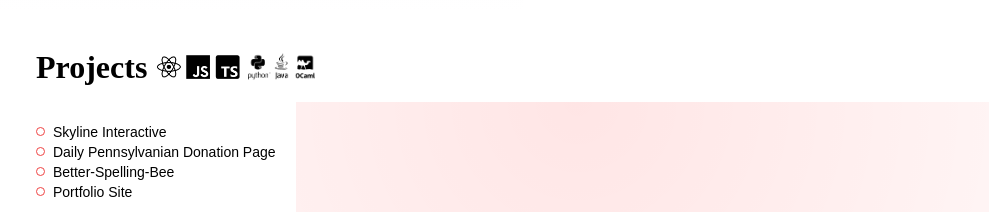
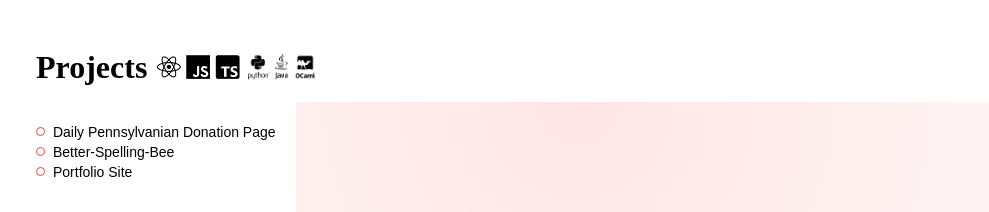
Before and after one commit to kimestelle/my-portfolio, a Next.js app: page / in a window 1280 px wide. Shown: the part 1240-1452 px from the top of the page, without its empty margins (4-993 px from the left). Built offline with nearby package versions, Linux system fonts and the light colour scheme; a web font is replaced by a local one.

Commit message:
moved skyline to playground

```diff
--- a/src/app/components/Projects.tsx
+++ b/src/app/components/Projects.tsx
@@ -17,15 +17,15 @@ function buildProject(projectObj: Code): Code {
 }
 
 const projects: Code[] = [
-  buildProject({
-    name: 'Skyline Interactive',
-    date: '</> UI/UX',
-    label: 'Web Development',
-    url: 'https://kimestelle.github.io/city-skyline/',
-    languages: ['React', 'Javascript', 'Vite'],
-    description: 'A sandbox I built while learning React, used Vite to build.',
-    imageUrls: ['/project-images/skyline/image-1.png','/project-images/skyline/image-2.png','/project-images/skyline/image-3.png']
-  }),
+  // buildProject({
+  //   name: 'Skyline Interactive',
+  //   date: '</> UI/UX',
+  //   label: 'Web Development',
+  //   url: 'https://kimestelle.github.io/city-skyline/',
+  //   languages: ['React', 'Javascript', 'Vite'],
+  //   description: 'A sandbox I built while learning React, used Vite to build.',
+  //   imageUrls: ['/project-images/skyline/image-1.png','/project-images/skyline/image-2.png','/project-images/skyline/image-3.png']
+  // }),
   buildProject({
     name: 'Daily Pennsylvanian Donation Page',
     date: 'Summer 2024',
--- a/src/app/playground/page.tsx
+++ b/src/app/playground/page.tsx
@@ -4,7 +4,7 @@ import { useState } from 'react';
 
 const Pages = [
     { name: 'fives', url: 'https://five-pink.vercel.app/' },
-    { name: 'fives', url: 'https://five-pink.vercel.app/' },
+    { name: 'skyline', url: 'https://kimestelle.github.io/city-skyline/' },
   ];
 
 export default function Playground() {
```
